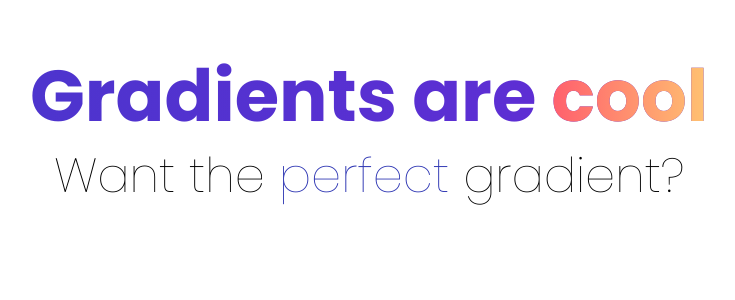
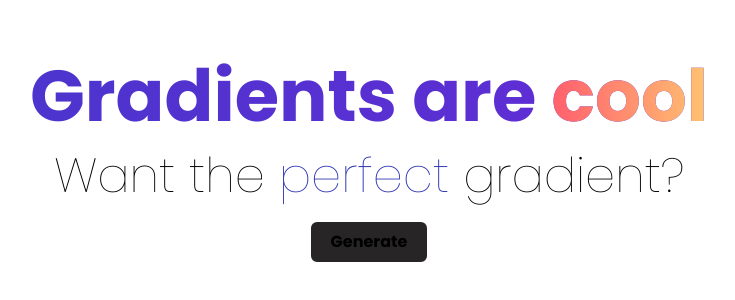
Before and after one commit to SyntaxErrorSolos/Gradientss, a website built with Vite: page main.html in a window 1280 px wide. Shown: the part 228-528 px from the top of the page, without its empty margins (271-1006 px from the left). Built offline with nearby package versions, Linux system fonts and the light colour scheme.

Commit message:
Fixing light mode

```diff
--- a/main.html
+++ b/main.html
@@ -34,7 +34,7 @@
       </h2>
       <button
       id="click"
-      class="hover:bg-white hover:text-black text-white font-Poppins font-bold border-2 border-white transition-all rounded-lg py-2 px-5"
+      class="bg-kindaBlack text-black dark:text-white font-Poppins font-bold border-2 border-white transition-all rounded-lg py-2 px-5"
     >
       Generate
     </button>
```
